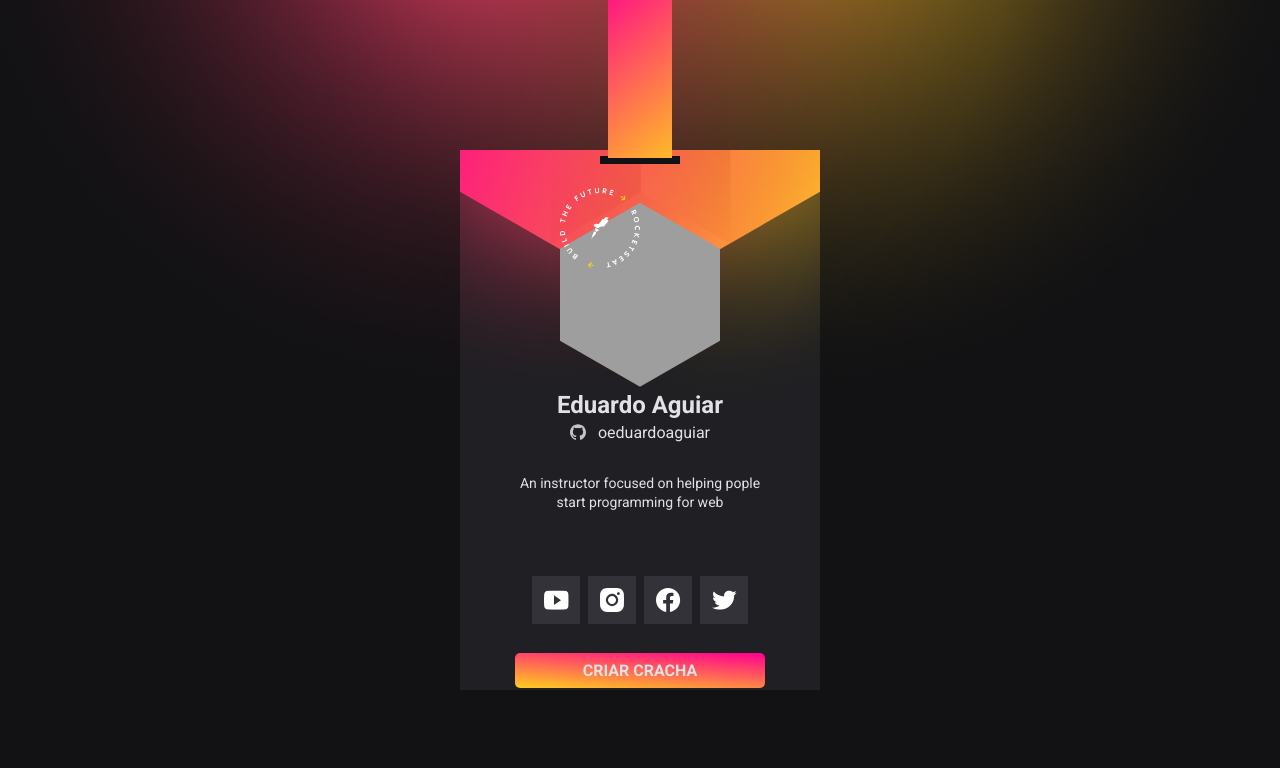
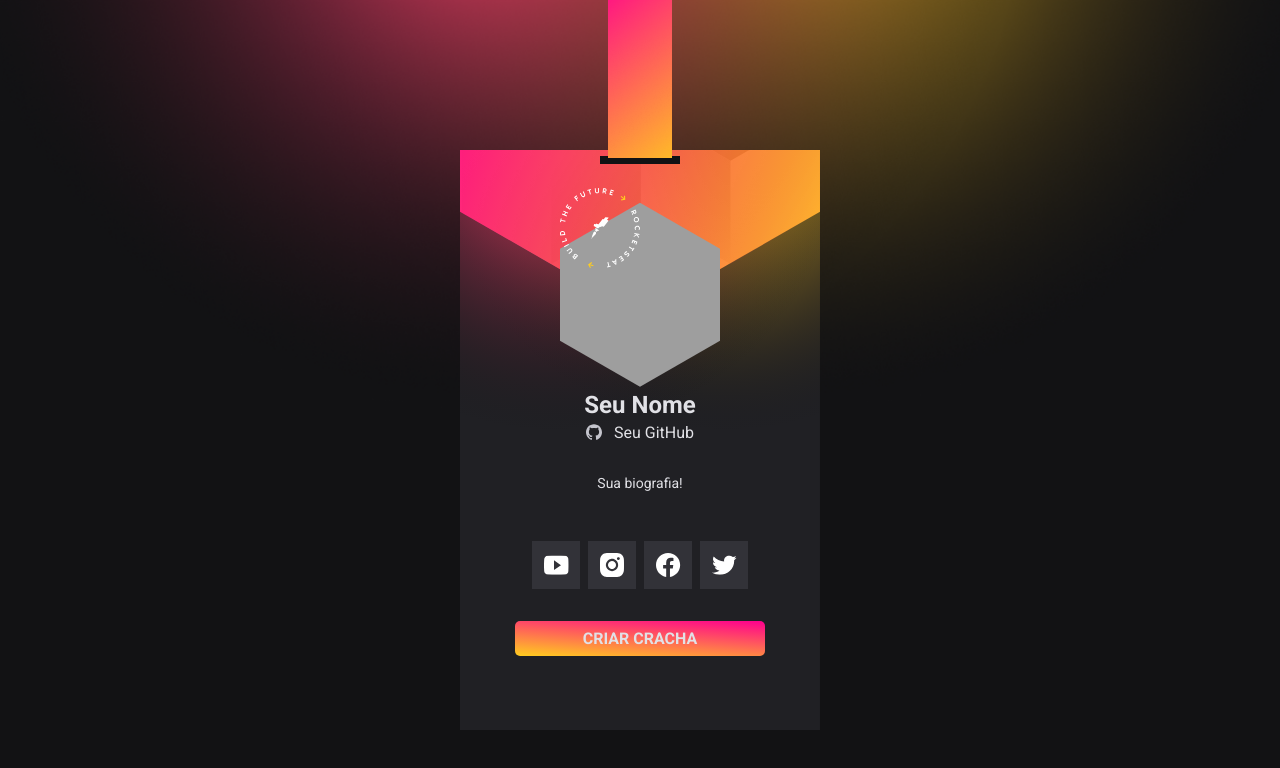
Before and after one commit to EduardoAguiarS/nlw-heat, a plain HTML site: page index.html in a window 1280 px wide. Drawn offline with Linux system fonts and the light colour scheme; grey boxes are pictures that could not be loaded.

Commit message:
reseta os valores dos campos aplicar

```diff
--- a/index.html
+++ b/index.html
@@ -83,27 +83,25 @@
             <img src="./images/rocket-logo.svg" alt="Selo Rocketseat" />
           </span>
           <img
-            src="http://lorempixel.com/185/185/people/"
+            src="https://avatars.githubusercontent.com/u/9919?v=4"
             alt="Foto Pessoal"
             id="userAvatar"
           />
         </div>
 
         <!-- Name and Github -->
-        <h1 id="userName">Eduardo Aguiar</h1>
+        <h1 id="userName">Seu Nome</h1>
         <a
           href="https://www.github.com/oeduardoaguiar/"
           target="_blank"
           id="userLink"
         >
           <img src="./images/github-logo.svg" alt="Github Logotipo" />
-          <span id="userLogin">oeduardoaguiar</span></a
+          <span id="userLogin">Seu GitHub</span></a
         >
 
         <!-- Descriptions -->
-        <p id="userBio">
-          An instructor focused on helping pople start programming for web
-        </p>
+        <p id="userBio">Sua biografia!</p>
 
         <!-- Socials List -->
         <ul id="socialLinks">
--- a/script.js
+++ b/script.js
@@ -38,6 +38,12 @@ createBtn.addEventListener("click", event => {
   }
 
   getGitHubUserInfos();
+
+  github.value = "";
+  facebook.value = "";
+  instagram.value = "";
+  youtube.value = "";
+  twitter.value = "";
   modal.classList.remove("active");
 });
 
--- a/style.css
+++ b/style.css
@@ -97,7 +97,7 @@ p {
 
 /* Social list */
 ul {
-  margin-top: 4rem;
+  margin-top: 3rem;
 
   display: flex;
   gap: 0.5rem;
@@ -129,8 +129,8 @@ ul {
   main {
     display: block;
     width: 360px;
-    min-height: 540px;
-    height: 540px;
+    min-height: 580px;
+    height: 580px;
     margin-top: 150px;
   }
 
@@ -274,5 +274,5 @@ ul {
   border-radius: 5px;
   font-weight: bold;
   text-transform: uppercase;
-  margin-top: 1.8rem;
+  margin-top: 2rem;
 }
```
